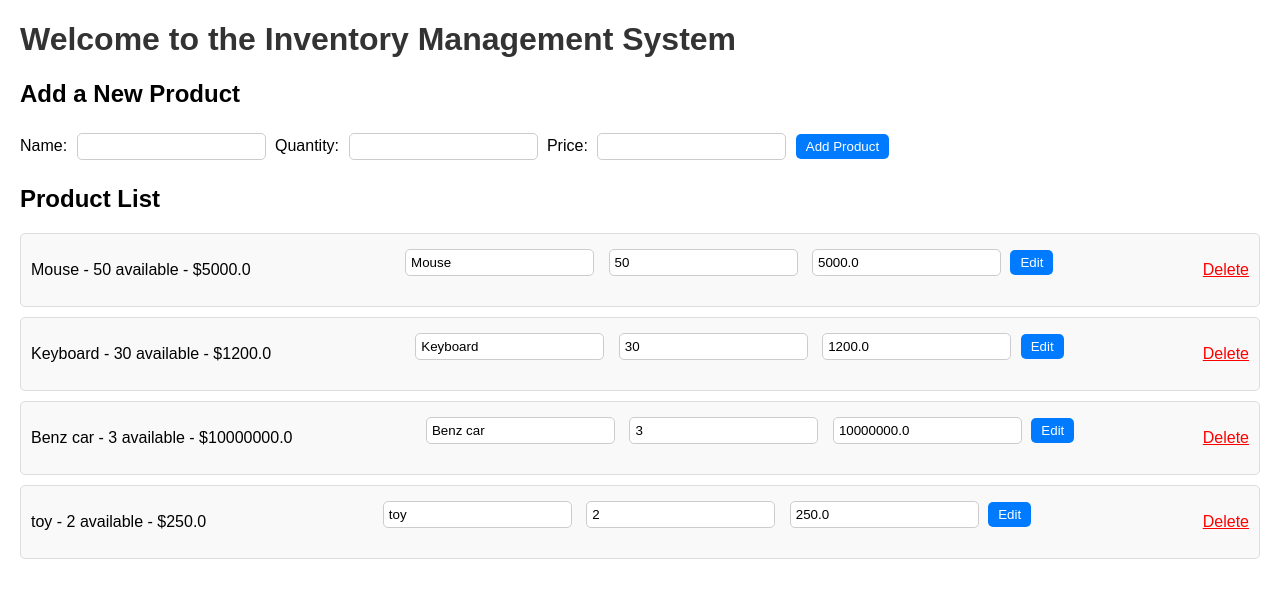
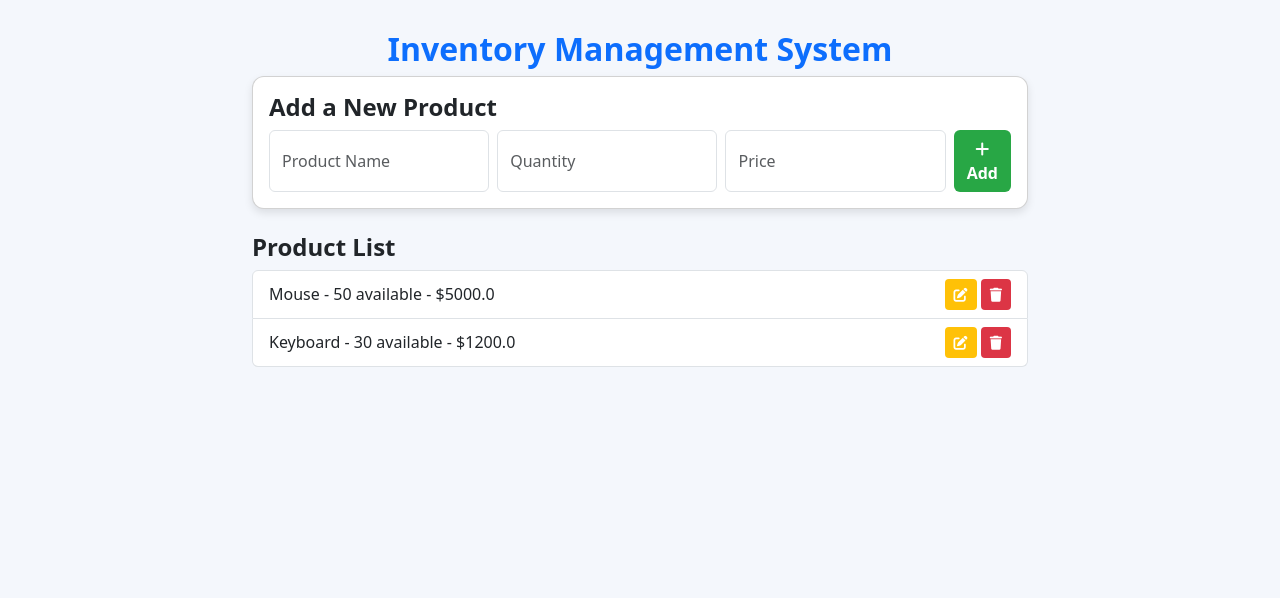
Before and after one commit to srikanth03h/inventory_management, a Flask app: page / in a window 1280 px wide. Shown: the top 598 px of the page. Run offline with Flask 3, Linux system fonts and the light colour scheme.

Commit message:
Updated UI, improved styling, and modified database

```diff
--- a/templates/index.html
+++ b/templates/index.html
@@ -4,84 +4,64 @@
     <meta charset="UTF-8">
     <meta name="viewport" content="width=device-width, initial-scale=1.0">
     <title>Inventory Management</title>
+    <link rel="stylesheet" href="https://cdn.jsdelivr.net/npm/bootstrap@5.3.0/dist/css/bootstrap.min.css">
+    <link rel="stylesheet" href="https://cdnjs.cloudflare.com/ajax/libs/font-awesome/6.4.2/css/all.min.css">
     <style>
         body {
-            font-family: Arial, sans-serif;
-            margin: 20px;
+            background-color: #f4f7fc;
         }
-        h1 {
-            color: #333;
+        .container {
+            max-width: 800px;
+            margin-top: 30px;
         }
-        form {
-            margin-bottom: 15px;
+        .card {
+            box-shadow: 0px 4px 8px rgba(0, 0, 0, 0.1);
+            border-radius: 12px;
         }
-        input {
-            margin: 5px;
-            padding: 5px;
-            border: 1px solid #ccc;
-            border-radius: 5px;
+        .btn-add {
+            background-color: #28a745;
+            color: white;
+            font-weight: bold;
         }
-        button {
-            background-color: #007bff;
+        .btn-edit {
+            background-color: #ffc107;
             color: white;
-            padding: 5px 10px;
-            border: none;
-            border-radius: 5px;
-            cursor: pointer;
         }
-        button:hover {
-            background-color: #0056b3;
-        }
-        .delete-btn {
-            color: red;
-            font-weight: bold;
-            text-decoration: none;
-            margin-left: 10px;
-        }
-        .delete-btn:hover {
-            color: darkred;
-        }
-        ul {
-            list-style: none;
-            padding: 0;
-        }
-        li {
-            margin: 10px 0;
-            padding: 10px;
-            border: 1px solid #ddd;
-            border-radius: 5px;
-            display: flex;
-            align-items: center;
-            justify-content: space-between;
-            background: #f9f9f9;
+        .btn-delete {
+            background-color: #dc3545;
+            color: white;
         }
     </style>
 </head>
 <body>
-    <h1>Welcome to the Inventory Management System</h1>
-
-    <h2>Add a New Product</h2>
-    <form action="/add" method="POST">
-        Name: <input type="text" name="name" required>
-        Quantity: <input type="number" name="quantity" required>
-        Price: <input type="number" step="0.01" name="price" required>
-        <button type="submit">Add Product</button>
-    </form>
-
-    <h2>Product List</h2>
-    <ul>
-        {% for product in products %}
-        <li>
-            {{ product.name }} - {{ product.quantity }} available - ${{ product.price }}
-            <form action="/edit/{{ product.id }}" method="POST" style="display:inline;">
-                <input type="text" name="name" value="{{ product.name }}">
-                <input type="number" name="quantity" value="{{ product.quantity }}">
-                <input type="number" step="0.01" name="price" value="{{ product.price }}">
-                <button type="submit">Edit</button>
-            </form>
-            <a href="/delete/{{ product.id }}" style="color:red;">Delete</a>
-        </li>
-        {% endfor %}
-    </ul>
+    <div class="container">
+        <h2 class="text-center text-primary fw-bold">Inventory Management System</h2>
+        <div class="card p-3 mb-4">
+            <h4 class="fw-bold">Add a New Product</h4>
+            <div class="d-flex gap-2">
+                <input type="text" class="form-control" placeholder="Product Name">
+                <input type="number" class="form-control" placeholder="Quantity">
+                <input type="number" class="form-control" placeholder="Price">
+                <button class="btn btn-add"> <i class="fas fa-plus"></i> Add</button>
+            </div>
+        </div>
+        <h4 class="fw-bold">Product List</h4>
+        <div class="list-group">
+            <div class="list-group-item d-flex justify-content-between align-items-center">
+                <span>Mouse - 50 available - $5000.0</span>
+                <div>
+                    <button class="btn btn-edit btn-sm"><i class="fas fa-edit"></i></button>
+                    <button class="btn btn-delete btn-sm"><i class="fas fa-trash"></i></button>
+                </div>
+            </div>
+            <div class="list-group-item d-flex justify-content-between align-items-center">
+                <span>Keyboard - 30 available - $1200.0</span>
+                <div>
+                    <button class="btn btn-edit btn-sm"><i class="fas fa-edit"></i></button>
+                    <button class="btn btn-delete btn-sm"><i class="fas fa-trash"></i></button>
+                </div>
+            </div>
+        </div>
+    </div>
 </body>
 </html>
```
